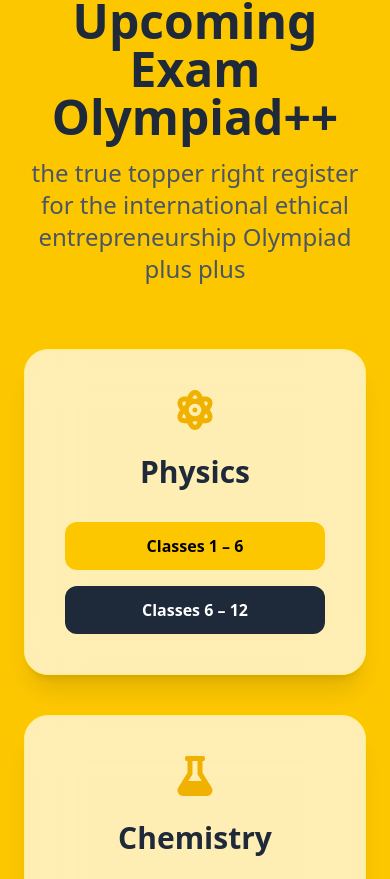
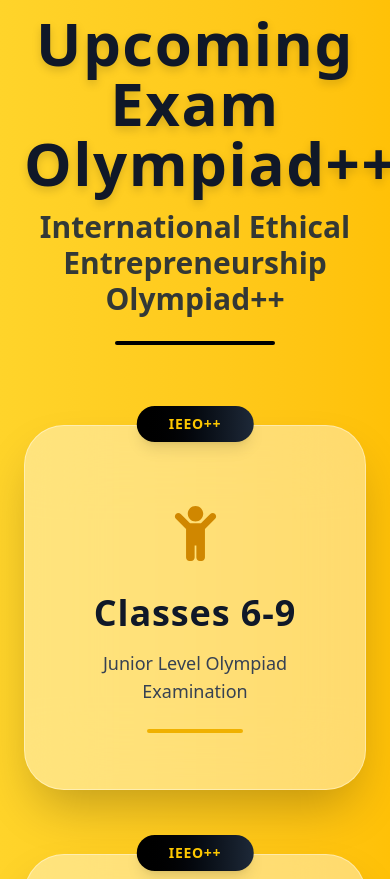
Before and after one commit to codeforttt-dev/ttt-official-frontend, a React (Vite) app: page / in a window 390 px wide. Shown: the part 3945-4824 px from the top of the page. Built offline with nearby package versions, Linux system fonts and the light colour scheme.

Commit message:
updated the code

```diff
--- a/src/component/registrationForm.jsx
+++ b/src/component/registrationForm.jsx
@@ -9,13 +9,13 @@ const RegistrationForm = () => {
 
   const { subject, classRange } = location.state || {};
 
-  const price = classRange === "1-6" ? 99 : 199;
+  const price = classRange === "6-9" ? 99 : 199;
 
   // 🔥 Generate class options dynamically
-  const classOptions =
-    classRange === "1-6"
-      ? ["1", "2", "3", "4", "5", "6"]
-      : ["6", "7", "8", "9", "10", "11", "12"];
+ const classOptions =
+  classRange === "6-9"
+    ? ["6", "7", "8", "9"]
+    : ["10", "11", "12"];
 
   const [formData, setFormData] = useState({
     name: "",
--- a/src/pages/subjectCards.jsx
+++ b/src/pages/subjectCards.jsx
@@ -1,70 +1,95 @@
 import React from "react";
 import { useNavigate } from "react-router-dom";
-import { FaAtom, FaFlask, FaSquareRootAlt } from "react-icons/fa";
+import { FaChild, FaUserGraduate } from "react-icons/fa";
 
-const subjects = [
-  { name: "Physics", icon: <FaAtom size={40} /> },
-  { name: "Chemistry", icon: <FaFlask size={40} /> },
-  { name: "Mathematics", icon: <FaSquareRootAlt size={40} /> },
+const classCards = [
+  {
+    title: "Classes 6-9",
+    description: "Junior Level Olympiad Examination",
+    icon: <FaChild size={55} />,
+    classRange: "6-9",
+  },
+  {
+    title: "Classes 10-12",
+    description: "Senior Level Olympiad Examination",
+    icon: <FaUserGraduate size={55} />,
+    classRange: "10-12",
+  },
 ];
 
 const SubjectCards = () => {
   const navigate = useNavigate();
 
+  const handleClick = (range) => {
+    navigate("/payment", {
+      state: { classRange: range },
+    });
+  };
+
   return (
-    <div className="min-h-screenbg-gradient-to-r from-[#FFD42A] to-[#FFC107]  py-16 px-6">
+    <div className="min-h-screen bg-gradient-to-r from-[#FFD42A] to-[#FFC107] py-20 px-6">
 
       {/* Heading */}
-      <div className="text-center mb-16">
-        <h1 className="text-5xl font-extrabold text-gray-800 mb-4">
+      <div className="text-center mb-20">
+        <h1 className="text-6xl font-extrabold text-gray-900 mb-4 tracking-wide drop-shadow-lg">
           Upcoming Exam Olympiad++
         </h1>
-        <p className="text-2xl text-gray-600">
-         the true topper right register for the international ethical entrepreneurship Olympiad plus plus
-        </p>
+        <h2 className="text-3xl font-bold text-gray-800 opacity-90">
+          International Ethical Entrepreneurship Olympiad++
+        </h2>
+        <div className="w-40 h-1 bg-black mx-auto mt-6 rounded-full"></div>
       </div>
 
       {/* Cards */}
-      <div className="grid md:grid-cols-3 gap-10 max-w-6xl mx-auto">
-        {subjects.map((subject, index) => (
+      <div className="grid md:grid-cols-2 gap-16 max-w-6xl mx-auto">
+        {classCards.map((card, index) => (
           <div
             key={index}
-            className="group bg-white/70 backdrop-blur-xl border border-yellow-200 rounded-3xl shadow-xl p-10 text-center transition duration-500 hover:-translate-y-4 hover:shadow-2xl"
+            onClick={() => handleClick(card.classRange)}
+            className="relative group cursor-pointer
+            bg-white/40 backdrop-blur-2xl
+            border border-white/40
+            rounded-[40px]
+            shadow-2xl
+            p-14 text-center
+            transition-all duration-500
+            hover:-translate-y-6
+            hover:shadow-yellow-500/40
+            hover:shadow-2xl
+            hover:bg-white/60
+            active:scale-95"
           >
+
+            {/* Glow Effect */}
+            <div className="absolute inset-0 rounded-[40px] bg-gradient-to-br from-yellow-300/30 to-transparent opacity-0 group-hover:opacity-100 transition duration-500"></div>
+
+            {/* Premium Badge */}
+            <div className="absolute -top-5 left-1/2 -translate-x-1/2
+            bg-gradient-to-r from-black to-gray-800
+            text-yellow-400 px-8 py-2
+            rounded-full text-sm font-bold
+            shadow-lg tracking-wider">
+              IEEO++
+            </div>
+
             {/* Icon */}
-            <div className="flex justify-center mb-6 text-yellow-500 group-hover:scale-110 transition">
-              {subject.icon}
+            <div className="flex justify-center mb-8 text-yellow-600 group-hover:scale-125 transition duration-500 mt-6">
+              {card.icon}
             </div>
 
             {/* Title */}
-            <h2 className="text-3xl font-bold text-gray-800 mb-8">
-              {subject.name}
+            <h2 className="text-4xl font-extrabold text-gray-900 mb-4 tracking-wide">
+              {card.title}
             </h2>
 
-            {/* Buttons */}
-            <div className="space-y-4">
-              <button
-                onClick={() =>
-                  navigate("/payment", {
-                    state: { subject: subject.name, classRange: "1-6" },
-                  })
-                }
-                className="w-full bg-yellow-400 hover:bg-yellow-500 text-black font-semibold py-3 rounded-xl transition"
-              >
-                Classes 1 – 6
-              </button>
+            {/* Description */}
+            <p className="text-gray-700 text-lg mb-6">
+              {card.description}
+            </p>
 
-              <button
-                onClick={() =>
-                  navigate("/payment", {
-                    state: { subject: subject.name, classRange: "6-12" },
-                  })
-                }
-                className="w-full bg-gray-800 hover:bg-black text-white font-semibold py-3 rounded-xl transition"
-              >
-                Classes 6 – 12
-              </button>
-            </div>
+            {/* Bottom Line */}
+            <div className="w-24 h-1 bg-yellow-500 mx-auto rounded-full group-hover:w-40 transition-all duration-500"></div>
+
           </div>
         ))}
       </div>
```
Also changed, not shown: 1 other file (tests, documents, lock files or other folders).
